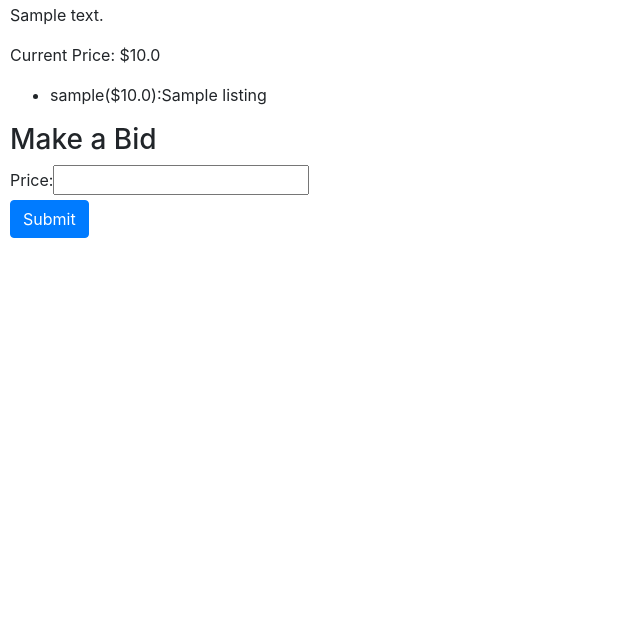
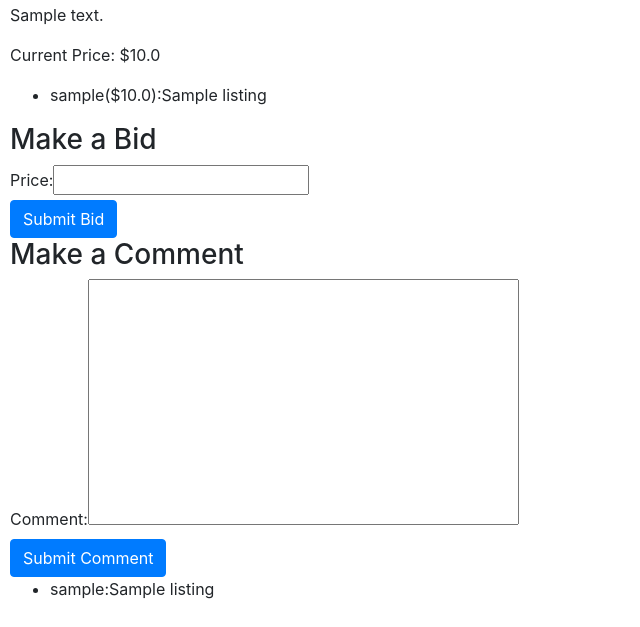
Before and after one commit to arregist97/CS50Project2, a Django app: page /listing/1 in a window 1280 px wide. Shown: the part 283-910 px from the top of the page, without its empty margins (0-640 px from the left). Before the commit the page ends 521 px from the top, so only its background shows below. Run offline with Django 3.2, Linux system fonts and the light colour scheme; tables that the repository leaves empty hold one stand-in row (values such as "Sample post"); some libraries are stand-ins or nearby versions.

Commit message:
added comments

```diff
--- a/commerce/auctions/templates/auctions/listing_view.html
+++ b/commerce/auctions/templates/auctions/listing_view.html
@@ -27,11 +27,28 @@
         <h3>Make a Bid</h3>
         <form action="{% url 'listing_id' listing_id %}" method="POST">
             {% csrf_token %}
-            {{ form }}
+            {{ bidform }}
             <div>
-                <input class="btn btn-primary" type="submit" value="Submit">
+                <input class="btn btn-primary" type="submit" value="Submit Bid">
             </div>
         </form>
+
+
+        <h3>Make a Comment</h3>
+        <form action="{% url 'comment' listing_id %}" method="POST">
+            {% csrf_token %}
+            {{ commentform }}
+            <div>
+                <input class="btn btn-primary" type="submit" value="Submit Comment">
+            </div>
+        </form>
+
+        <ul>
+            {%for comment in comments %}
+                <li>{{ comment }}</li>
+
+            {% endfor %}
+        </ul>
     </div>
 
 
--- a/commerce/auctions/urls.py
+++ b/commerce/auctions/urls.py
@@ -6,6 +6,7 @@ urlpatterns = [
     path("", views.index, name="index"),
     path("listing", views.listing, name="listing"),
     path("listing/<str:listing_id>", views.listing_view, name="listing_id"),
+    path("listing/<str:listing_id>/comment", views.comment, name="comment"),
     path("login", views.login_view, name="login"),
     path("logout", views.logout_view, name="logout"),
     path("register", views.register, name="register")
--- a/commerce/auctions/views.py
+++ b/commerce/auctions/views.py
@@ -96,6 +96,9 @@ def listing(request):
 class NewBidForm(forms.Form):
     price = forms.FloatField(label="Price")
 
+class NewCommentForm(forms.Form):
+    comment = forms.CharField(widget=forms.Textarea(attrs={"style": "resize: none;"}), label="Comment")
+
 def listing_view(request, listing_id):
     items = Listing.objects.all()
     try:
@@ -109,13 +112,13 @@ def listing_view(request, listing_id):
         if (bid.price >= current_price):
             current_price = bid.price
 
-
+    comments = Comment.objects.filter(listing=Listing.objects.get(id=listing_id))
 
     if request.method == "POST":
-        form = NewBidForm(request.POST)
-        if form.is_valid():
+        bidform = NewBidForm(request.POST)
+        if bidform.is_valid():
             user = User.objects.get(username=request.user.username)
-            price = form.cleaned_data["price"]
+            price = bidform.cleaned_data["price"]
             listing = Listing.objects.get(id=listing_id)
 
             if(price <= current_price):
@@ -126,7 +129,9 @@ def listing_view(request, listing_id):
                 "listing_id": item.id,
                 "current_price": current_price,
                 "bids": bids,
-                "form": form
+                "bidform": bidform,
+                "commentform": NewCommentForm,
+                "comments": comments
             })
 
             bid = Bid(user=user, price=price, listing=listing)
@@ -140,7 +145,9 @@ def listing_view(request, listing_id):
                 "listing_id": item.id,
                 "current_price": current_price,
                 "bids": bids,
-                "form": form
+                "bidform": bidform,
+                "commentform": NewCommentForm,
+                "comments": comments
             })
     else:
 
@@ -151,5 +158,58 @@ def listing_view(request, listing_id):
             "listing_id": item.id,
             "current_price": current_price,
             "bids": bids,
-            "form": NewBidForm
+            "bidform": NewBidForm,
+            "commentform": NewCommentForm,
+            "comments": comments
         })
+
+
+def comment(request, listing_id):
+    items = Listing.objects.all()
+    try:
+        item = items.get(pk=listing_id)
+    except:
+        return HttpResponse("Error: item number (" + listing_id + ") not found.<br>" + "<a href=" + "/" + ">Home</a>")
+
+    current_price = item.starting_price
+    bids = Bid.objects.filter(listing=Listing.objects.get(id=listing_id))
+    for bid in bids:
+        if (bid.price >= current_price):
+            current_price = bid.price
+
+    comments = Comment.objects.filter(listing=Listing.objects.get(id=listing_id))
+
+    if request.method == "POST":
+        commentform = NewCommentForm(request.POST)
+        if commentform.is_valid():
+            user = User.objects.get(username=request.user.username)
+            text = commentform.cleaned_data["comment"]
+            listing = Listing.objects.get(id=listing_id)
+
+            comment = Comment(user=user, text=text, listing=listing)
+            comment.save()
+            return HttpResponseRedirect(reverse("listing_id", args=listing_id))
+        else:
+
+            return render(request, "auctions/listing_view.html", {
+                "title": item.title,
+                "description": item.description,
+                "listing_id": item.id,
+                "current_price": current_price,
+                "bids": bids,
+                "bidform": NewBidForm,
+                "commentform": commentform,
+                "comments": comments
+            })
+    else:
+
+        return render(request, "auctions/listing_view.html", {
+            "title": item.title,
+            "description": item.description,
+            "listing_id": item.id,
+            "current_price": current_price,
+            "bids": bids,
+            "bidform": NewBidForm,
+            "commentform": NewCommentForm,
+            "comments": comments
+        })
```
